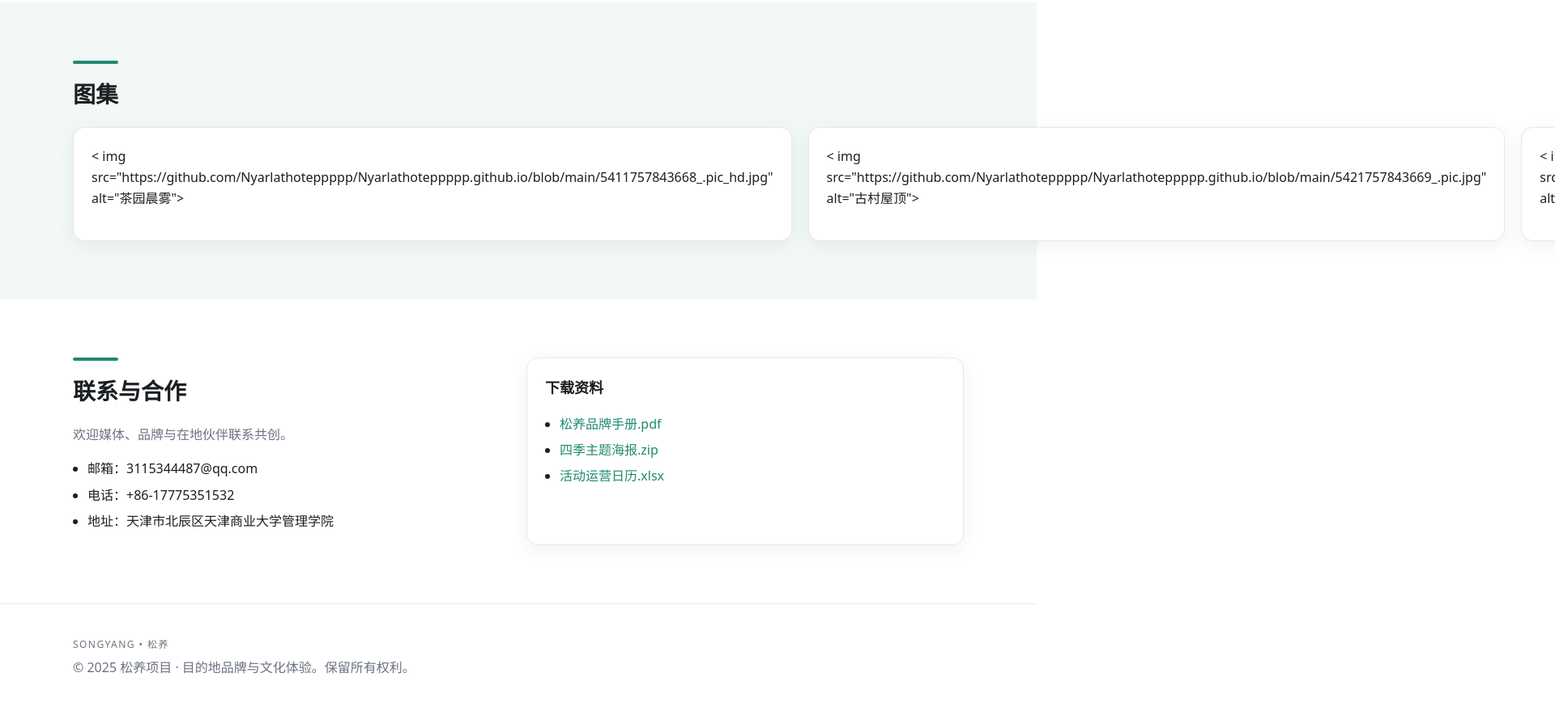
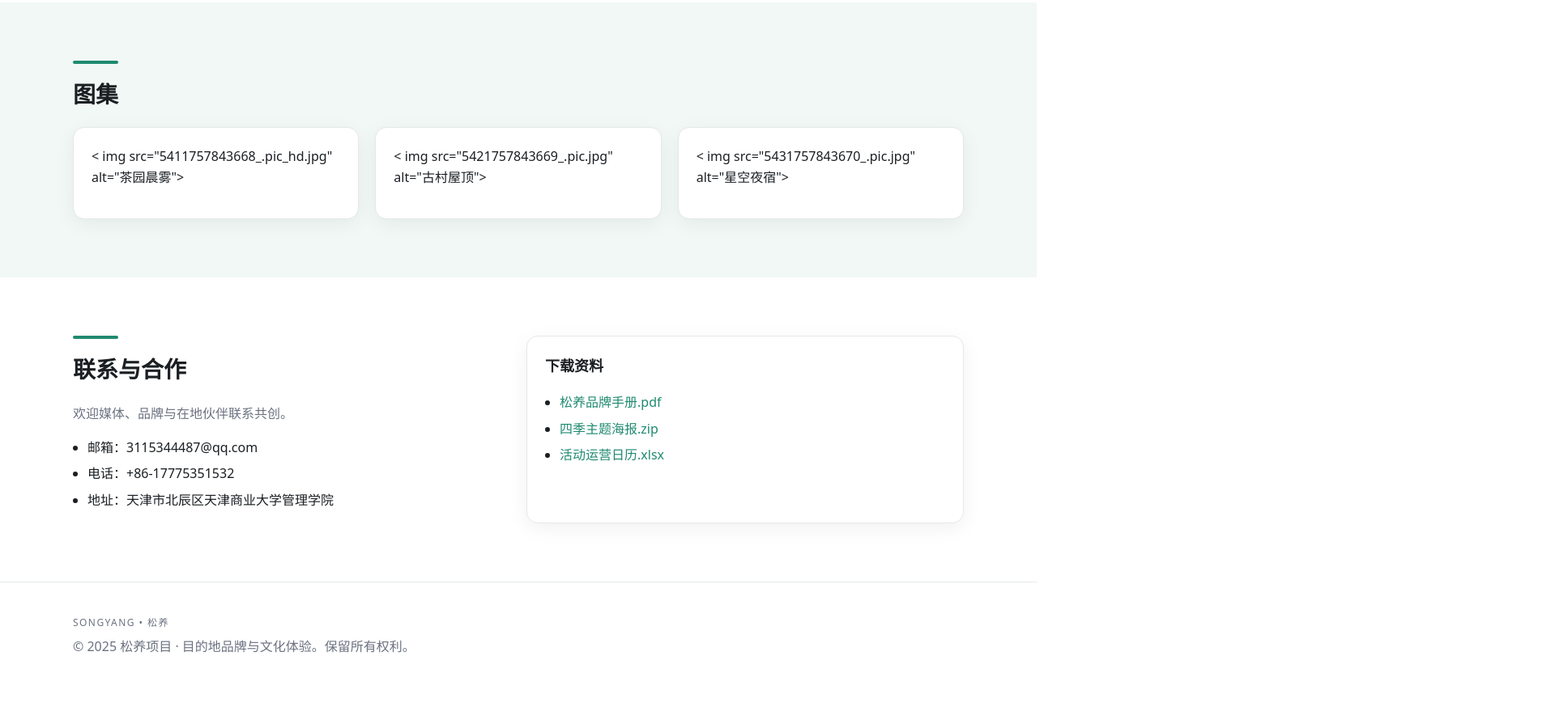
Before and after one commit to Nyarlathoteppppp/Nyarlathoteppppp.github.io, a plain HTML site: page index.html in a window 1280 px wide. Shown: the part 3471-4350 px from the top of the page at 81% size, 1920 px wide, since content can reach past the window. After the commit the page ends 4323 px from the top, so only its background shows below. Drawn offline with Linux system fonts and the light colour scheme.

Commit message:
Update index.html

```diff
--- a/index.html
+++ b/index.html
@@ -293,9 +293,9 @@
       <div class="bar"></div>
       <h2>图集</h2>
     <div class="grid grid-3" style="margin-top:14px">
-        <div class="card">< img src="https://github.com/Nyarlathoteppppp/Nyarlathoteppppp.github.io/blob/main/5411757843668_.pic_hd.jpg" alt="茶园晨雾"><p class="muted"></p ></div>
-        <div class="card">< img src="https://github.com/Nyarlathoteppppp/Nyarlathoteppppp.github.io/blob/main/5421757843669_.pic.jpg" alt="古村屋顶"><p class="muted"></p ></div>
-        <div class="card">< img src="https://github.com/Nyarlathoteppppp/Nyarlathoteppppp.github.io/blob/main/5431757843670_.pic.jpg" alt="星空夜宿"><p class="muted"></p ></div>
+        <div class="card">< img src="5411757843668_.pic_hd.jpg" alt="茶园晨雾"><p class="muted"></p ></div>
+        <div class="card">< img src="5421757843669_.pic.jpg" alt="古村屋顶"><p class="muted"></p ></div>
+        <div class="card">< img src="5431757843670_.pic.jpg" alt="星空夜宿"><p class="muted"></p ></div>
       </div>
     </div>
   </section>
```
